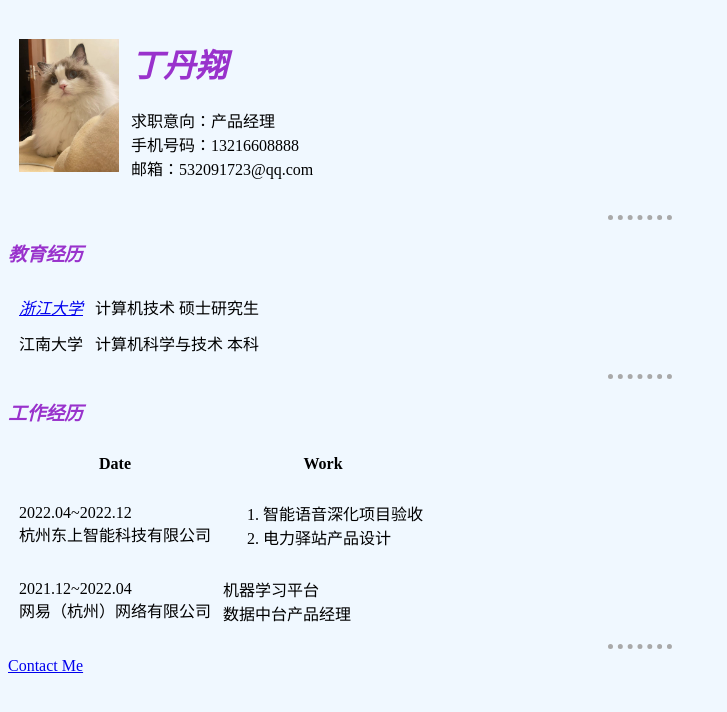
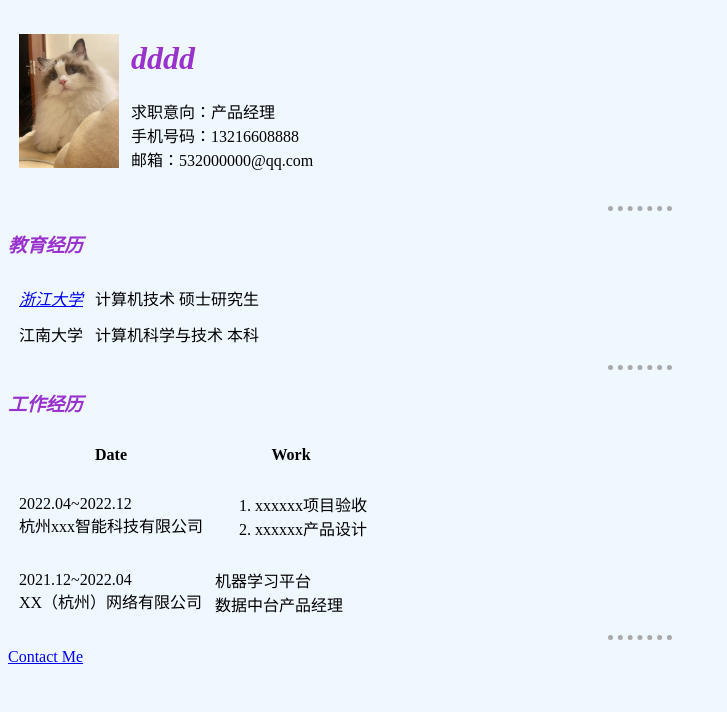
Before and after one commit to DX-Ding/CV-, a plain HTML site: page index.html in a window 1280 px wide. Shown: the whole page, without its empty margins (0-727 px from the left). Drawn offline with Linux system fonts and the light colour scheme.

Commit message:
Update index.html

```diff
--- a/index.html
+++ b/index.html
@@ -14,8 +14,8 @@
                 <img src="images/63641669901559_.pic.jpg" width="100px">
             </td>
             <td>
-                <h1>丁丹翔</h1>
-                <p>求职意向：产品经理<br>手机号码：13216608888<br>邮箱：532091723@qq.com</p>
+                <h1>dddd</h1>
+                <p>求职意向：产品经理<br>手机号码：13216608888<br>邮箱：532000000@qq.com</p>
             </td>
         </tr>
     </table>
@@ -41,16 +41,16 @@
             </tr>
         </thead>
         <tr>
-            <td>2022.04~2022.12 <br>杭州东上智能科技有限公司</td>
+            <td>2022.04~2022.12 <br>杭州xxx智能科技有限公司</td>
             <td>
                 <ol>
-                    <li>智能语音深化项目验收</li>
-                    <li>电力驿站产品设计</li>
+                    <li>xxxxxx项目验收</li>
+                    <li>xxxxxx产品设计</li>
                 </ol>
             </td>
         </tr>
         <tr>
-            <td>2021.12~2022.04 <br>网易（杭州）网络有限公司</td>
+            <td>2021.12~2022.04 <br>XX（杭州）网络有限公司</td>
             <td>机器学习平台 <br>数据中台产品经理</td>
         </tr>
     </table>
```
